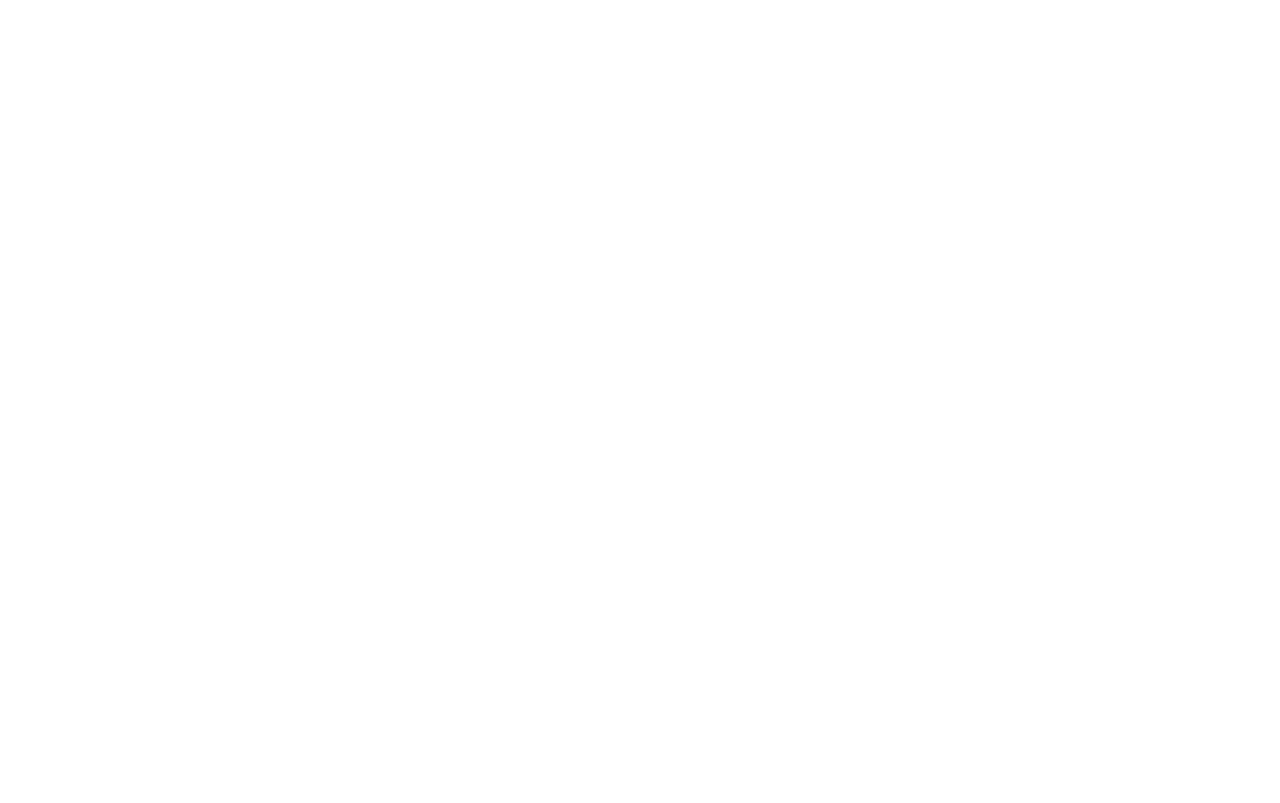
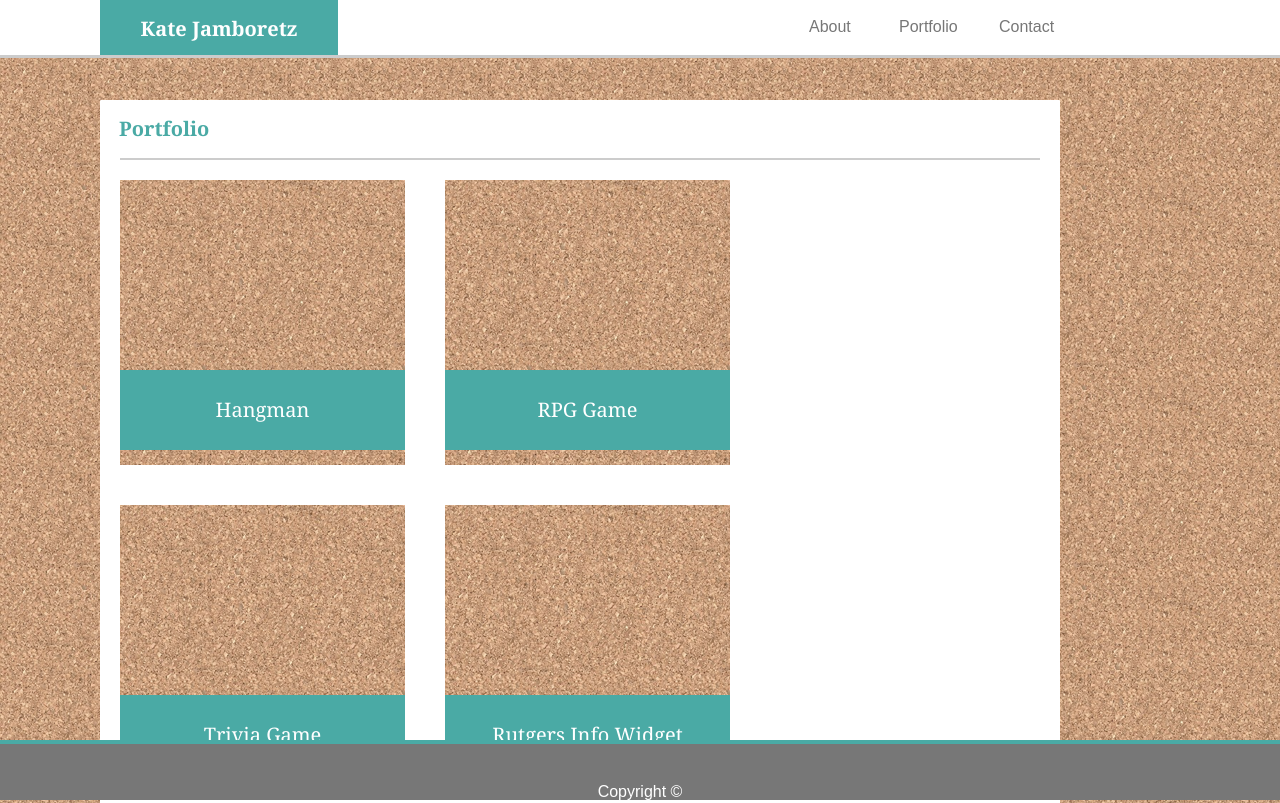
Before and after one commit to katejamboretz/Basic-Portfolio, a plain HTML site: page portfolio.html in a window 1280 px wide. Shown: the top 803 px of the page. Drawn offline with Linux system fonts and the light colour scheme.

Commit message:
add portfolio.html wireframe, parse out page and main containers for portfolio.html and index.html

```diff
--- a/assets/css/style.css
+++ b/assets/css/style.css
@@ -1,6 +1,14 @@
-html {
+.portfoliopage {
     color: #777777;
     width: 960px;
+    height: 1230px;
+    font-family: Arial, Helvetica, sans-serif;
+}
+
+.aboutpage {
+    color: #777777;
+    width: 960px;
+    height: 300px;
     font-family: Arial, Helvetica, sans-serif;
 }
 
@@ -11,7 +19,7 @@ html {
     width: 100%;
     height: 55px;
     background-color: #ffffff;
-    z-index: -2;
+    z-index: 1;
 }
 
 .header {
@@ -24,10 +32,11 @@ html {
     font-size: 20px;
     object-position: center;
     background-color: #4aaaa5;
-    height: 20px;
+    height: 17px;
     margin-bottom: 0px;
     color: #ffffff;
     width: 200px;
+    z-index: 2;
 }
 
 .about {
@@ -36,7 +45,7 @@ html {
     left: 790px;
     background-color: #ffffff;
     width: 50px;
-    padding: 21px;
+    padding: 19px;
 }
 
 .portfolio {
@@ -45,7 +54,7 @@ html {
     left: 880px;
     background-color: #ffffff;
     width: 50px;
-    padding: 21px;
+    padding: 19px;
 }
 
 .contact {
@@ -54,7 +63,7 @@ html {
     left: 980px;
     background-color: #ffffff;
     width: 50px;
-    padding: 21px;
+    padding: 19px;
 }
 
 .header-border {
@@ -67,19 +76,31 @@ html {
 }
 
 body {
-    background-color: lightcoral;
+    background-color: #777777;
     background-image: url("../images/cork-board.png");
     background-size: auto;
     background-repeat: repeat;
+    z-index: -2;
 }
 
-.main {
+.mainportfolio {
+    background-color: #ffffff;
+    width: 960px;
+    height: 1025px;
+    margin: 100px 100px 50px 100px;
+    border-color: #dddddd;
+    border-radius: 1px;
+    z-index: -1;
+}
+
+.mainabout {
     background-color: #ffffff;
     width: 960px;
     height: 400px;
     margin: 100px 100px 50px 100px;
     border-color: #dddddd;
     border-radius: 1px;
+    z-index: -1;
 }
 
 h1 {
@@ -104,8 +125,63 @@ h1 {
     margin: 20px;
 }
 
+.hangpic {
+    float: left;
+    background-color: #777777;
+    background-image: url("../images/cork-board.png");
+    width: 285px;
+    height: 285px;
+    margin: 20px;
+}
+
+.rpgpic {
+    float: left;
+    background-color: #777777;
+    background-image: url("../images/cork-board.png");
+    width: 285px;
+    height: 285px;
+    margin: 20px;
+}
+
+.triviapic {
+    float: left;
+    background-color: #777777;
+    background-image: url("../images/cork-board.png");
+    width: 285px;
+    height: 285px;
+    margin: 20px;
+}
+
+.rutgerspic {
+    float: left;
+    background-color: #777777;
+    background-image: url("../images/cork-board.png");
+    width: 285px;
+    height: 285px;
+    margin: 20px;
+}
+
+.rockpic {
+    float: left;
+    background-color: #777777;
+    background-image: url("../images/cork-board.png");
+    width: 285px;
+    height: 285px;
+    margin: 20px;
+}
+
 p {
     padding: 20px;
+}
+
+h2 {
+    text-align: center;
+    background-color: #4aaaa5;
+    margin-top: 190px;
+    padding: 30px;
+    color: #ffffff;
+    font-family: Georgia, 'Times New Roman', Times, serif;
+    font-size: 20px;
 }
 
 .bottom-border {
--- a/portfolio.html
+++ b/portfolio.html
@@ -0,0 +1,66 @@
+<!DOCTYPE html>
+<html class="portfoliopage" lang="en">
+    <head>
+        <meta charset="UTF-8">
+        <title>Portfolio</title>
+        <link rel="stylesheet" type="text/css" href="assets/css/reset.css">
+        <link rel="stylesheet" type="text/css" href="assets/css/style.css">
+    </head>
+
+    <body>
+    <div class="header-container">
+        <h1 class="header">
+            Kate Jamboretz
+        </h1>
+        <div class="about"> About </div>
+        <div class="portfolio"> Portfolio </div>
+        <div class="contact"> Contact </div>
+    </div>
+
+    <div class="header-border"></div>
+
+    <div class="background">
+        <div class = "mainportfolio">
+            <h1>Portfolio</h1>
+            <div class="line"></div>
+
+            <div class="hangpic">
+                <h2>
+                    Hangman
+                </h2>
+            </div>
+            <div class="rpgpic">
+                <h2>
+                    RPG Game
+                </h2>
+            </div>
+            <div class="triviapic">
+                <h2>
+                    Trivia Game
+                </h2>
+            </div>
+            <div class="rutgerspic">
+                <h2>
+                    Rutgers Info Widget
+                </h2>
+            </div>
+            <div class="rockpic">
+                <h2>
+                    Rock Paper Scissors
+                </h2>
+            </div>
+        </div>
+    </div>
+
+        <div class = "bottom-border">
+
+        </div>
+
+        <footer>
+            Copyright <em>&copy</em>
+        </footer>
+
+    </body>
+
+
+</html>
```
Also changed, not shown: index.html (+4 -4 lines).
